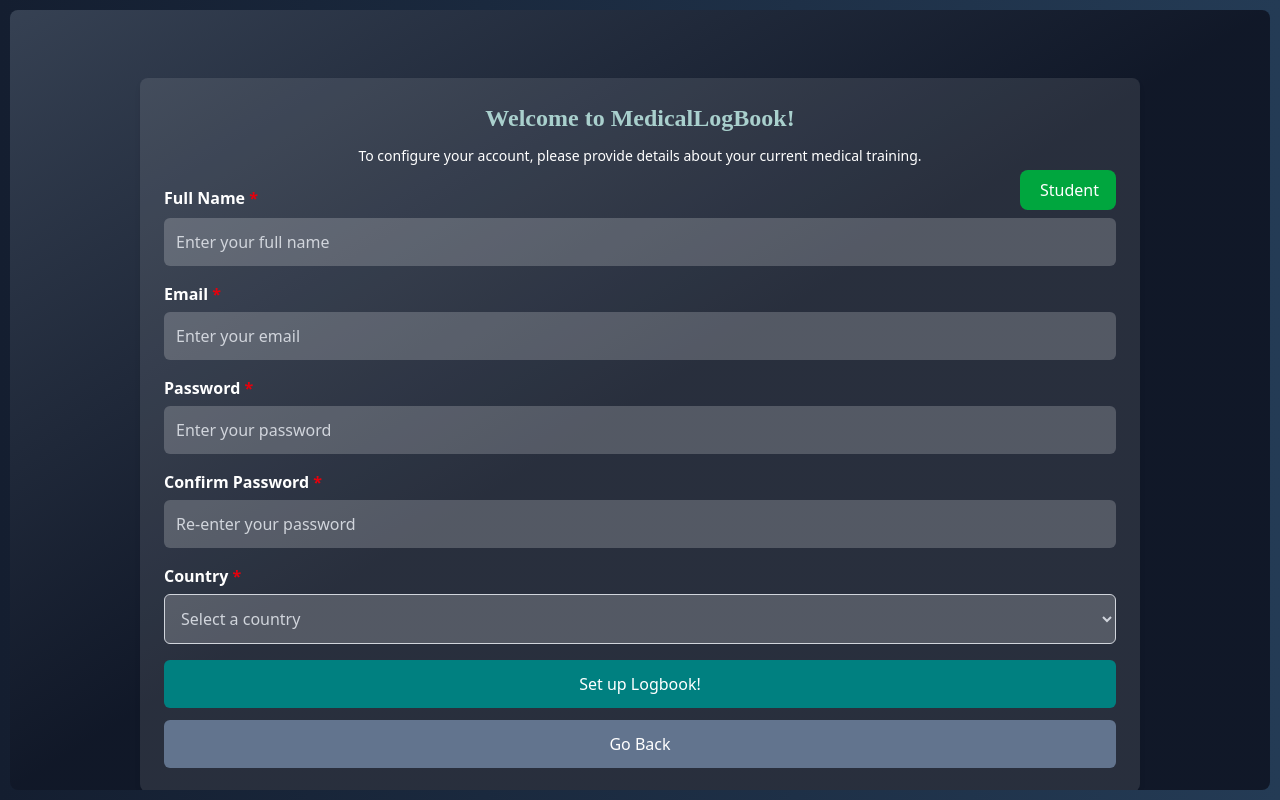
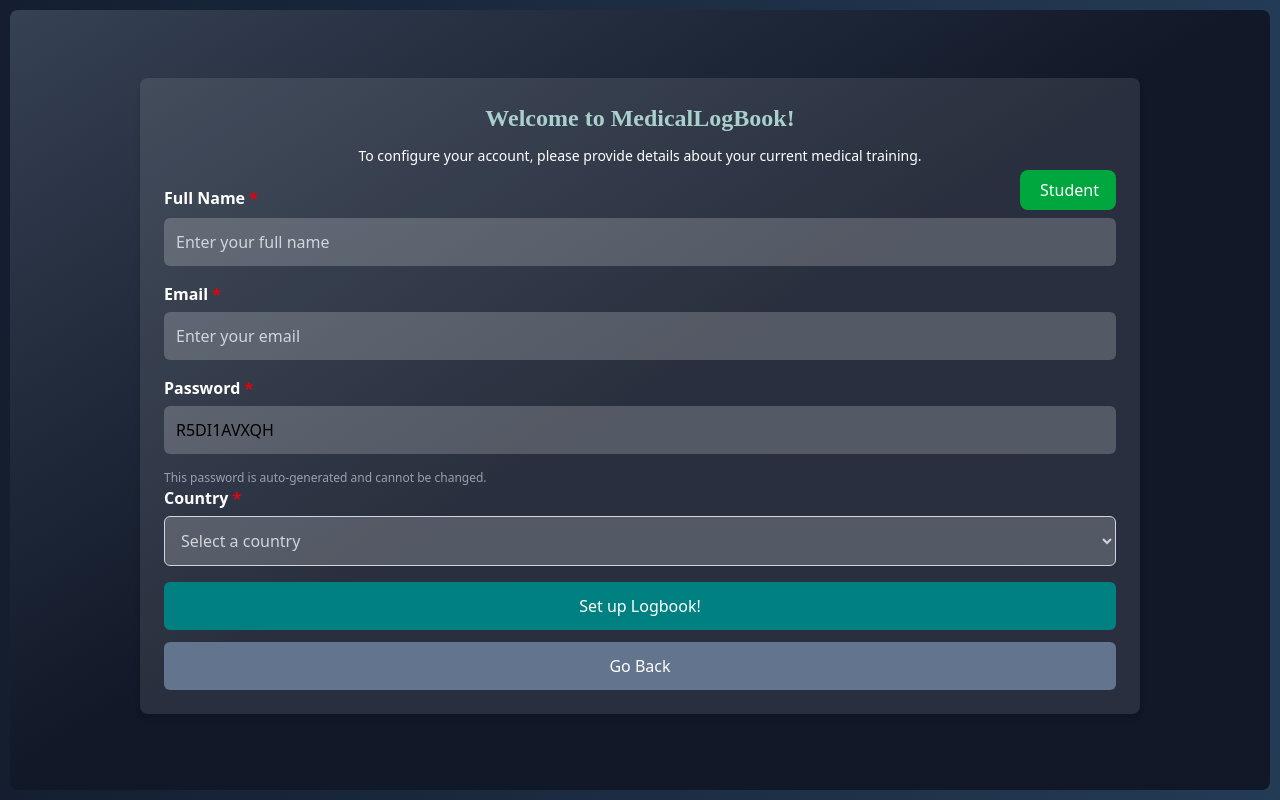
Before and after one commit to MallikarjunMiragi/medlog, a React (Vite) app in the folder medlog-frontend/: page /register in a window 1280 px wide. Built offline with nearby package versions, Linux system fonts and the light colour scheme.

Commit message:
password to the mail

```diff
--- a/medlog-frontend/package.json
+++ b/medlog-frontend/package.json
@@ -48,6 +48,6 @@
     "globals": "^15.14.0",
     "postcss": "^8.5.3",
     "tailwindcss": "^4.1.4",
-    "vite": "^6.2.4"
+    "vite": "^6.3.5"
   }
 }
--- a/medlog-frontend/src/pages/RegistrationPage.jsx
+++ b/medlog-frontend/src/pages/RegistrationPage.jsx
@@ -4,6 +4,16 @@
 import { signupUser } from "../reducers/authReducer";
 import Notification from "../Components/Notification"; // Import Notification Component
 import "../styles.css"; // Ensure correct path to styles.css
+
+// Helper function to generate a random code
+function generateRegistrationCode(length = 8) {
+  const chars = 'ABCDEFGHIJKLMNOPQRSTUVWXYZ0123456789';
+  let code = '';
+  for (let i = 0; i < length; i++) {
+    code += chars.charAt(Math.floor(Math.random() * chars.length));
+  }
+  return code;
+}
 
 const RegistrationPage = () => {
   const dispatch = useDispatch();
@@ -28,8 +38,9 @@
 
   const [fullName, setFullName] = useState("");
   const [email, setEmail] = useState("");
-  const [password, setPassword] = useState("");
-  const [confirmPassword, setConfirmPassword] = useState("");
+  // Password should be auto-generated and displayed, not editable
+  const [password, setPassword] = useState(() => generateRegistrationCode(10));
+  // Confirm password is not needed since password is auto-generated
   const [selectedCountry, setSelectedCountry] = useState("");
   const [trainingYears, setTrainingYears] = useState([]);
   const [selectedTrainingYear, setSelectedTrainingYear] = useState("");
@@ -60,17 +71,18 @@
     setSelectedSpecialty("");
   };
 
+
+
   const handleSubmit = async () => {
     console.log("🔹 handleSubmit triggered! Role:", role);
 
-    if (!fullName || !email || !password || !confirmPassword) {
+    if (!fullName || !email || !password) {
       console.log("❌ Missing text-red-600 fields:", {
-        fullName, email, password, confirmPassword
+        fullName, email, password
       });
       setNotification({ isOpen: true, title: "Error", message: "Please fill in all text-red-600 fields." });
       return;
     }
-
 
     // Validate fields based on role
     if (role === "student" && (!selectedCountry || !selectedTrainingYear || !selectedHospital || !selectedSpecialty)) {
@@ -85,6 +97,8 @@
       return;
     }
 
+    // Generate a registration code
+    const registrationCode = generateRegistrationCode();
 
     const userData = {
       fullName,
@@ -92,6 +106,7 @@
       password,
       role,
       specialty: role === "student" ? selectedSpecialty : selectedDoctorSpecialty,
+      registrationCode, // Add the generated code
     };
 
     // Only add student fields if role is student
@@ -107,17 +122,16 @@
       console.log("🚀 Sending API request...");
       await dispatch(signupUser(userData)).unwrap();
       console.log("🎉 Registration Successful!");
-      setNotification({ isOpen: true, title: "Success", message: "Registration successful! Please verify OTP." });
+      setNotification({ isOpen: true, title: "Success", message: "Registration successful! you can now login." });
 
       setTimeout(() => {
-        navigate("/verify-otp", { state: { email } }); // Pass email to verify-otp page if needed
+        navigate("/login"); // Pass email to verify-otp page if needed
       }, 1000); // you can reduce timeout to 1s or even navigate immediately
 
     } catch (err) {
       console.error("❌ Registration Error:", err);
       setNotification({ isOpen: true, title: "Error", message: err.error || "Registration failed" });
     }
-
   };
 
 
@@ -160,12 +174,13 @@
 
       <div className="flex flex-col">
         <label>Password <span className="text-red-600">*</span></label>
-        <input type="password" placeholder="Enter your password" value={password} onChange={(e) => setPassword(e.target.value)} />
-      </div>
-
-      <div className="flex flex-col">
-        <label>Confirm Password <span className="text-red-600">*</span></label>
-        <input type="password" placeholder="Re-enter your password" value={confirmPassword} onChange={(e) => setConfirmPassword(e.target.value)} />
+        <input
+          type="text"
+          value={password}
+          readOnly
+          className="bg-gray-200 text-black cursor-not-allowed"
+        />
+        <span className="text-xs text-gray-400">This password is auto-generated and cannot be changed.</span>
       </div>
       {role === "student" && (
         <>
```
Also changed, not shown: 1 other file (tests, documents, lock files or other folders).
